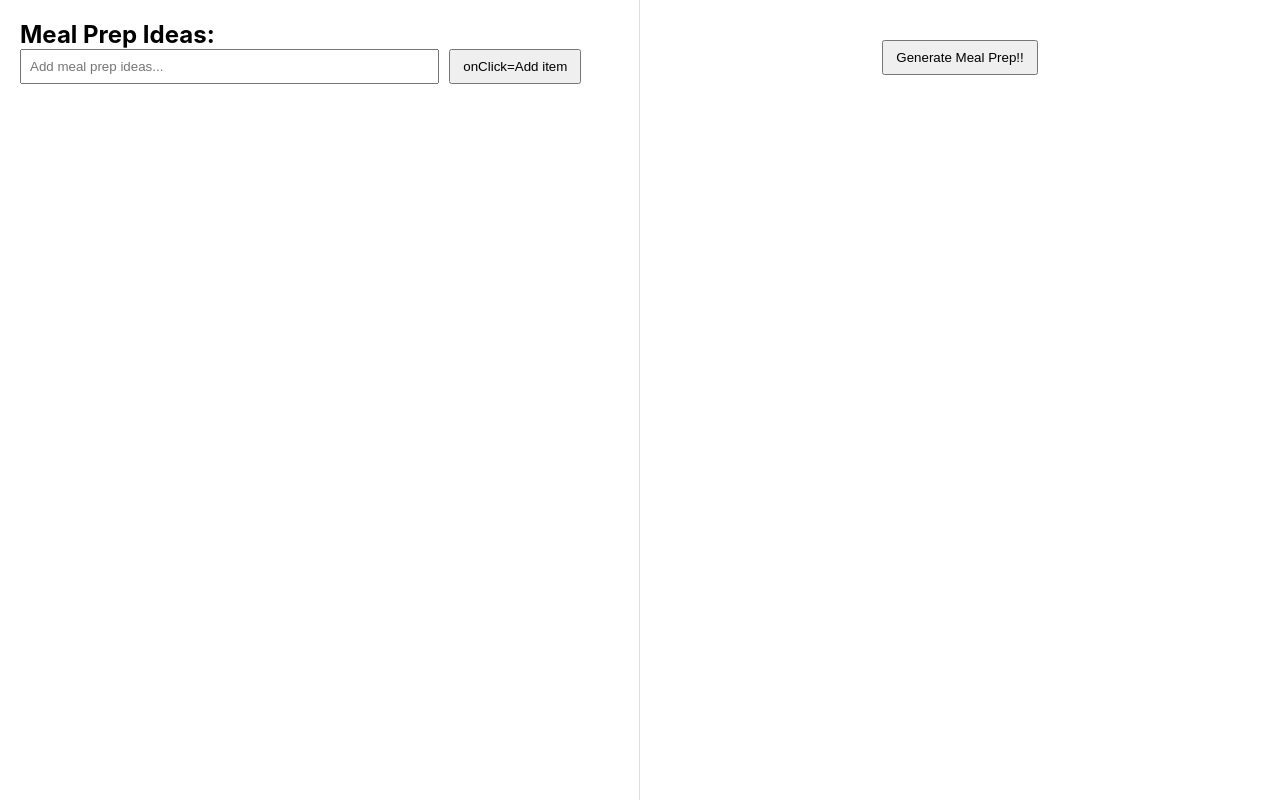
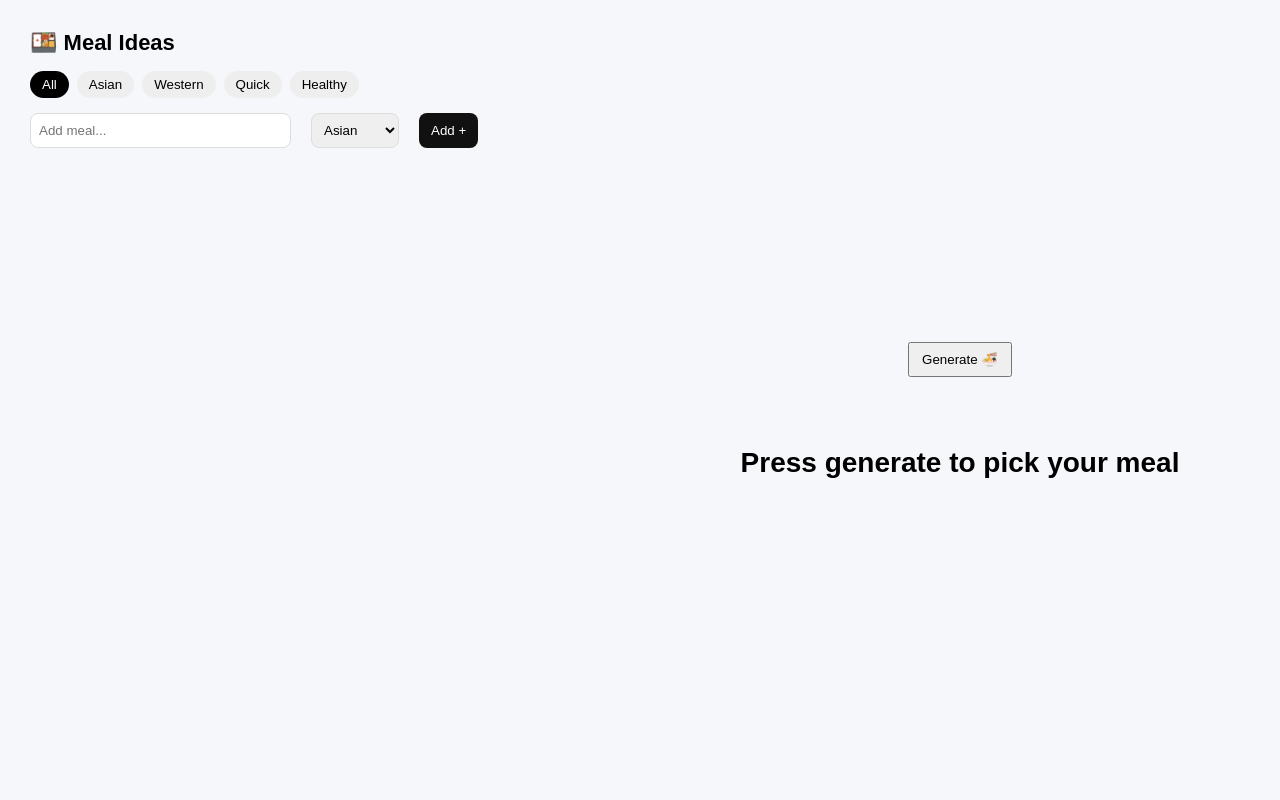
Before and after one commit to geegeeee/mealPrepGenerator, a React (Create React App) app: page / in a window 1280 px wide. Built offline with nearby package versions, Linux system fonts and the light colour scheme.

Commit message:
Major changes to design and code

```diff
--- a/src/App.css
+++ b/src/App.css
@@ -4,31 +4,7 @@
   padding: 0;
 }
 
-.container {
-  display: flex;
-  height: 100vh;
-}
 
-.left-panel {
-  width: 50%;
-  padding: 20px;
-  border-right: 1px solid #ddd;
-}
-
-.right-panel {
-  width: 50%;
-  padding: 20px;
-}
-
-.input-section {
-  margin: 20px 0;
-}
-
-input {
-  padding: 8px;
-  width: 70%;
-  margin-right: 10px;
-}
 
 button {
   padding: 8px 12px;
@@ -61,3 +37,153 @@ li {
   font-weight: bold;
   text-align: center;
 }
+
+
+.delete-btn:hover {
+  background-color: #d93636;
+  transform: scale(1.1);
+}
+
+.item-row {
+  background: #f9f9f9;
+  padding: 10px 12px;
+  margin-bottom: 10px;
+  border-radius: 12px;
+
+  display: flex;
+  align-items: center;
+  justify-content: space-between;
+
+  box-shadow: 0 2px 6px rgba(0,0,0,0.05);
+}
+
+.item-left {
+  display: flex;
+  align-items: center;
+  gap: 10px;
+}
+
+.item-text {
+  font-size: 16px;
+  color: #333;
+}
+
+/* layout */
+.container {
+  display: flex;
+  height: 100vh;
+  background: #f6f7fb;
+  font-family: Arial;
+}
+
+/* panels */
+.left-panel, .right-panel {
+  width: 50%;
+  padding: 30px;
+}
+
+/* titles */
+.title {
+  font-size: 22px;
+  margin-bottom: 15px;
+}
+
+/* filter bar */
+.filter-bar {
+  display: flex;
+  gap: 8px;
+  margin-bottom: 15px;
+  flex-wrap: wrap;
+}
+
+.filter-btn {
+  border: none;
+  padding: 6px 12px;
+  border-radius: 20px;
+  cursor: pointer;
+  background: #eee;
+  transition: 0.2s;
+}
+
+.filter-btn.active {
+  background: black;
+  color: white;
+}
+
+/* input area */
+.input-section {
+  display: flex;
+  gap: 20px;
+  margin-bottom: 15px;
+}
+
+input{
+  width: 45%;
+}
+
+input, select {
+  padding: 8px;
+  border-radius: 8px;
+  border: 1px solid #ddd;
+}
+
+.add-btn {
+  background: #111;
+  color: white;
+  border: none;
+  padding: 8px 12px;
+  border-radius: 8px;
+  cursor: pointer;
+}
+
+/* list items */
+.list {
+  list-style: none;
+  padding: 0;
+}
+
+.item {
+  display: flex;
+  align-items: center;
+  gap: 10px;
+
+  background: white;
+  padding: 10px;
+  margin-bottom: 10px;
+  border-radius: 12px;
+
+  box-shadow: 0 2px 10px rgba(0,0,0,0.05);
+}
+
+/* tags */
+.tag {
+  background: #f1f1f1;
+  padding: 3px 8px;
+  border-radius: 8px;
+  font-size: 12px;
+}
+
+/* delete button */
+.delete-btn {
+  background: red;
+  color: white;
+  border: none;
+  width: 26px;
+  height: 26px;
+  border-radius: 50%;
+  cursor: pointer;
+}
+
+/* RIGHT SIDE */
+.right-panel {
+  display: flex;
+  flex-direction: column;
+  align-items: center;
+  justify-content: center;
+}
+
+.result-box {
+  font-size: 28px;
+  margin-top: 20px;
+  transition: all 0.3s ease;
+}
--- a/src/App.js
+++ b/src/App.js
@@ -5,58 +5,108 @@ import ItemList from "./components/ItemList";
 import RandomGenerator from "./components/RandomGenerator";
 
 function App() {
-  const [items, setItems] = useState([]);
-  const [generatedItem, setGeneratedItem] = useState([]);
+  const [items, setItems] = useState(() => {
+    try {
+      const saved = localStorage.getItem("foodItems");
+      return saved ? JSON.parse(saved) : [];
+    } catch (e) {
+      return [];
+    }
+  });
+  const [generatedItem, setGeneratedItem] = useState("");
+  const [history, setHistory] = useState([]);
+  const [isSpinning, setIsSpinning] = useState(false);
+  const [filter, setFilter] = useState("All");
 
-  useEffect(()=>{
-    const savedItems = localStorage.getItem("foodItems");
+  // Save to localStorage whenever items change
+  useEffect(() => {
+    localStorage.setItem("foodItems", JSON.stringify(items));
+  }, [items]);
 
-    if(savedItems){
-      setItems(JSON.parse(savedItems));
-    }
-  }, []);
+  const addItem = (item, category) => {
+    if (!item.trim()) return;
 
-  // save items whenever they change
-  useEffect(()=>{
-    localStorage.setItem("foodItems", JSON.stringify(items));
-  },[items]);
+    const newItem = {
+      name: item.trim(),
+      category: category || "Uncategorized"
+    };
 
-  const addItem = (item) => {
-    if(!item.trim()) return;
-    setItems([...items, item]);
+    // prevent duplicates
+    const exists = items.some(
+      (i) => i.name.toLowerCase() === newItem.name.toLowerCase()
+    );
+
+    if (exists) return;
+
+    setItems((prev) => [...prev, newItem]);
   };
 
-  const deleteItem = (indextoDelete) => {
-    const updatedItems = items.filter(
-      (_, index) => index !== indextoDelete
+  const deleteItem = (indexToDelete) => {
+    setItems((prev) =>
+      prev.filter((_, index) => index !== indexToDelete)
     );
-    setItems(updatedItems);
   };
 
   const generateRandomItem = () => {
-    if(items.length ===0){
+    if (items.length === 0) {
       setGeneratedItem("No food items available.");
       return;
     }
-    const randomIndex = Math.floor(
-      Math.random()*Math.random()*items.length
-    );
-    setGeneratedItem(items[randomIndex]);
+
+    setIsSpinning(true);
+    setGeneratedItem("");
+
+    let spinCount = 0;
+
+    const spinInterval = setInterval(() => {
+      const tempIndex = Math.floor(Math.random() * items.length);
+      setGeneratedItem(items[tempIndex].name);
+      spinCount++;
+
+      if (spinCount > 10) {
+        clearInterval(spinInterval);
+
+        // final selection (avoid last 3)
+        let filtered = items.filter(
+          (item) => !history.slice(-3).includes(item.name)
+        );
+
+        if (filtered.length === 0) {
+          filtered = items;
+        }
+
+        const final =
+          filtered[Math.floor(Math.random() * filtered.length)];
+
+        setGeneratedItem(final.name);
+
+        setHistory((prev) => [...prev, final.name]);
+        setIsSpinning(false);
+      }
+    }, 100);
   };
 
+  const filteredItems =
+  filter === "All"
+    ? items
+    : items.filter((item) => item.category === filter);
+
   return (
-    <div className='container'>
-      <div className='left-panel'>
+    <div className="container">
+      <div className="left-panel">
         <ItemList
-          items = {items}
-          addItem = {addItem}
-          deleteItem = {deleteItem}
-        />
+            items={filteredItems}
+            addItem={addItem}
+            deleteItem={deleteItem}
+            setFilter={setFilter}
+            currentFilter={filter}
+          />
       </div>
-      <div className='right-panel'>
+
+      <div className="right-panel">
         <RandomGenerator
-          generatedItem = {generatedItem}
-          generateRandomItem = {generateRandomItem}
+          generatedItem={generatedItem}
+          generateRandomItem={generateRandomItem}
         />
       </div>
     </div>
--- a/src/components/ItemList.js
+++ b/src/components/ItemList.js
@@ -1,38 +1,75 @@
 import { useState } from "react";
 
-function ItemList({items, addItem, deleteItem}){
-    const [newItem, setNewItem] = useState("");
+function ItemList({ items, addItem, deleteItem, setFilter, currentFilter }) {
+  const [input, setInput] = useState("");
+  const [category, setCategory] = useState("Asian");
+
   const handleAdd = () => {
-        addItem(newItem);
-        setNewItem("");
+    addItem(input, category);
+    setInput("");
   };
 
+  const categories = ["All", "Asian", "Western", "Quick", "Healthy"];
+
   return (
-        <div>
-            <h2>Meal Prep Ideas:</h2>
-            <div className="input-selection">
+    <div className="panel">
+
+      <h2 className="title">🍱 Meal Ideas</h2>
+
+      {/* FILTER BUTTONS */}
+      <div className="filter-bar">
+        {categories.map((cat) => (
+          <button
+            key={cat}
+            className={`filter-btn ${currentFilter === cat ? "active" : ""}`}
+            onClick={() => setFilter(cat)}
+          >
+            {cat}
+          </button>
+        ))}
+      </div>
+
+      {/* INPUT */}
+      <div className="input-section">
         <input
-                    type = "text"
-                    placeholder="Add meal prep ideas..."
-                    value={newItem}
-                    onChange={(e)=> setNewItem(e.target.value)}
+          value={input}
+          onChange={(e) => setInput(e.target.value)}
+          placeholder="Add meal..."
         />
-                <button>
-                    onClick={handleAdd}
-                    Add item
+
+        <select
+          value={category}
+          onChange={(e) => setCategory(e.target.value)}
+        >
+          <option>Asian</option>
+          <option>Western</option>
+          <option>Quick</option>
+          <option>Healthy</option>
+        </select>
+
+        <button className="add-btn" onClick={handleAdd}>
+          Add +
+        </button>
+      </div>
+
+      {/* LIST */}
+      <ul className="list">
+        {items.map((item, index) => (
+          <li key={index} className="item animate-item">
+            <button
+              className="delete-btn"
+              onClick={() => deleteItem(index)}
+            >
+              −
             </button>
 
-                <ul>
-                    {items.map((item,index) => {
-                        <li key={index}>
-                            <span>{item}</span>
-                            <button onClick={deleteItem}>
-                                Delete
-                            </button>
+            <span className="item-name">{item.name}</span>
+
+            <span className="tag">{item.category}</span>
           </li>
-                    })}
+        ))}
       </ul>
-            </div>
+
     </div>
   );
 }
--- a/src/components/RandomGenerator.js
+++ b/src/components/RandomGenerator.js
@@ -1,17 +1,23 @@
 function RandomGenerator({
-    generatedItem, generateRandomItem}){
+  generatedItem,
+  generateRandomItem,
+  isSpinning
+}) {
+  return (
+    <div className="generator-container">
 
-    return(
-        <div className="generator-container">
       <button
         className="generate-btn"
-                onClick={generateRandomItem}>
-                Generate Meal Prep!!
+        onClick={generateRandomItem}
+        disabled={isSpinning}
+      >
+        {isSpinning ? "Spinning..." : "Generate 🍜"}
       </button>
 
-            <div className="result-box">
-                {generatedItem || "Nothing generated yet."}
+      <div className={`result-box ${isSpinning ? "spinning" : ""}`}>
+        {generatedItem || "Press generate to pick your meal"}
       </div>
+
     </div>
   );
 }
```
Lines whose indentation alone changed are shown as unchanged.
